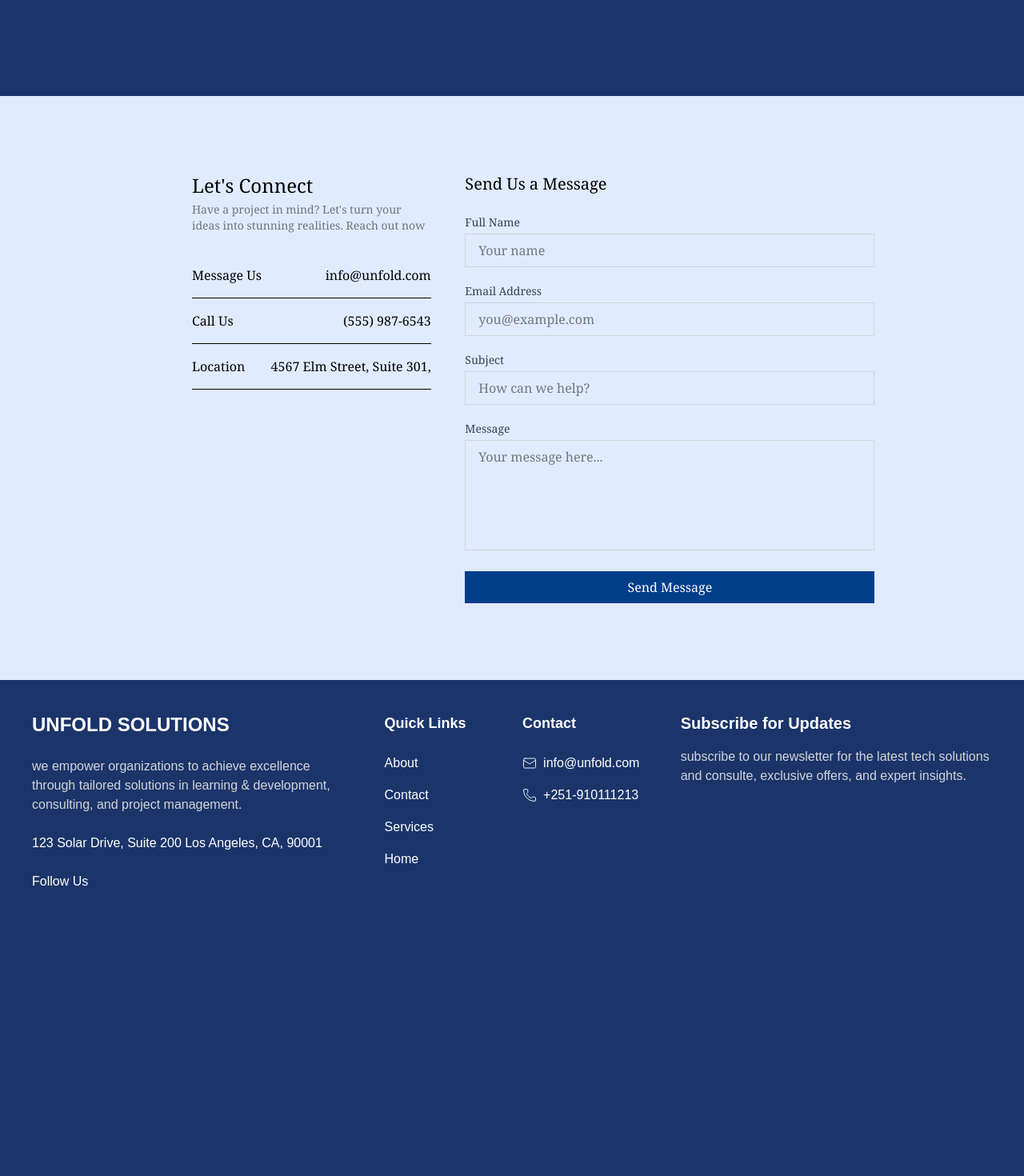
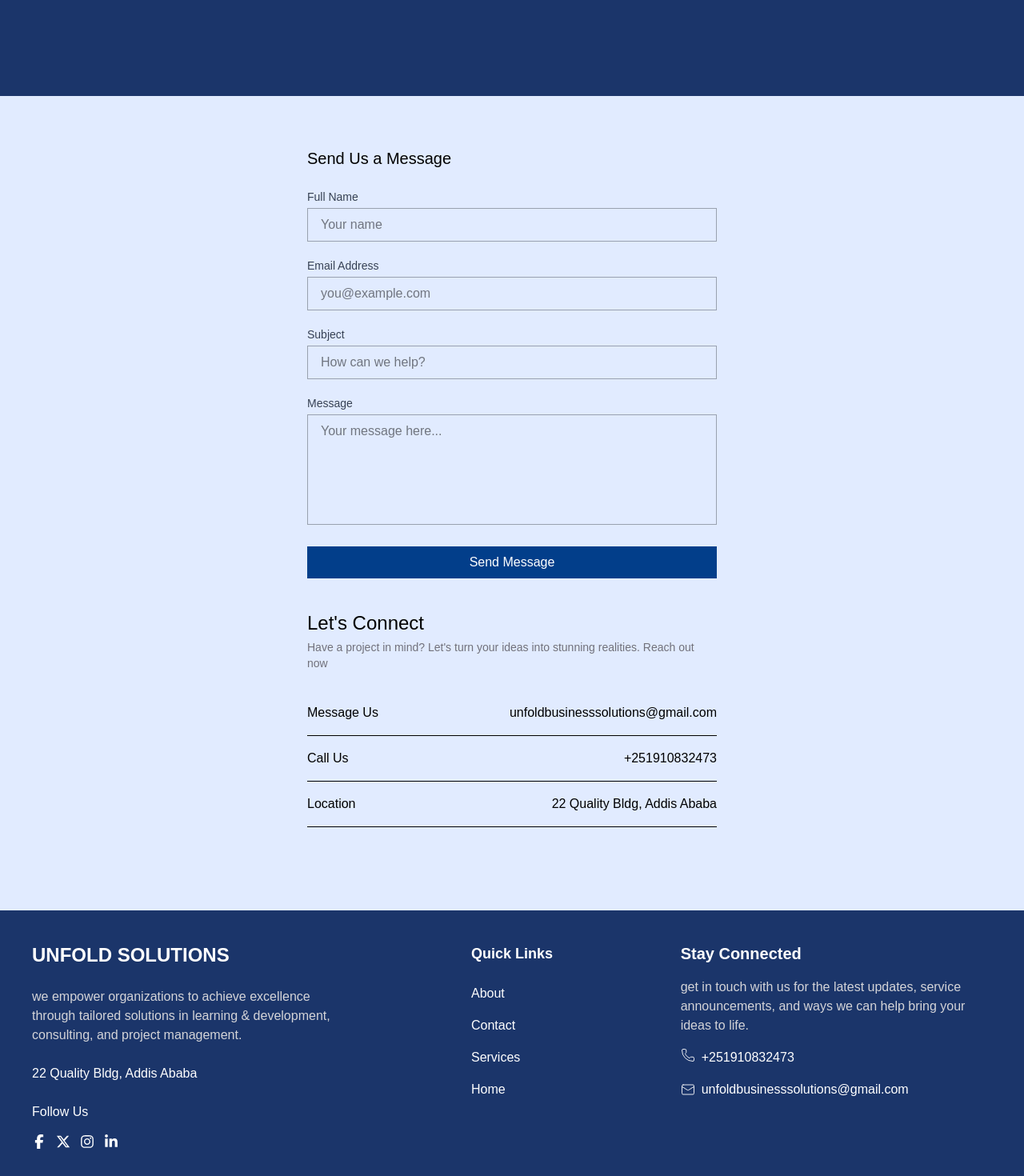
Before and after one commit to flavnat/unfold, a React (Vite) app: page /contact in a window 1280 px wide. Shown: the part 320-1790 px from the top of the page at 80% size. Before the commit the page ends 1474 px from the top, so only its background shows below. Built offline with nearby package versions, Linux system fonts and the light colour scheme; a web font is replaced by a local one.

Commit message:
feat: enhancement

```diff
--- a/src/components/Footer.jsx
+++ b/src/components/Footer.jsx
@@ -1,5 +1,14 @@
 import { Phone } from "lucide-react";
 import { Mail } from "lucide-react";
+import { FaLinkedinIn } from "react-icons/fa";
+import {
+  FaFacebookF,
+  FaInstagram,
+  FaTwitter,
+  FaX,
+  FaXTwitter,
+} from "react-icons/fa6";
+import { Link } from "react-router";
 
 function Footer() {
   return (
@@ -22,10 +31,44 @@ function Footer() {
           solutions in Learning & Development, Consulting, and Project
           Management.
         </p>
-        <p className="text-sm sm:text-base">123 Solar Drive, Suite 200 Los Angeles, CA, 90001</p>
+        <p className="text-sm sm:text-base">22 Quality Bldg, Addis Ababa</p>
 
         <div>
-          <p className="text-sm sm:text-base">Follow Us</p>
+          <p className="text-sm sm:text-base mb-4">Follow Us</p>
+          <div className="flex gap-x-3 text-lg">
+            <a
+              href="https://www.facebook.com/yourpage"
+              target="_blank"
+              rel="noopener noreferrer"
+              className="hover:text-blue-500"
+            >
+              <FaFacebookF />
+            </a>
+            <a
+              href="https://twitter.com/yourprofile"
+              target="_blank"
+              rel="noopener noreferrer"
+              className="hover:text-black"
+            >
+              <FaXTwitter />
+            </a>
+            <a
+              href="https://www.instagram.com/yourprofile"
+              target="_blank"
+              rel="noopener noreferrer"
+              className="hover:text-pink-500"
+            >
+              <FaInstagram />
+            </a>
+            <a
+              href="https://www.linkedin.com/company/unfold-business-solutions/"
+              target="_blank"
+              rel="noopener noreferrer"
+              className="hover:text-blue-700"
+            >
+              <FaLinkedinIn />
+            </a>
+          </div>
         </div>
       </div>
 
@@ -34,31 +77,51 @@ function Footer() {
         <div className="space-y-4 sm:space-y-6">
           <h1 className="text-base sm:text-lg font-semibold">Quick Links</h1>
           <ul className="flex flex-col space-y-3 sm:space-y-4 text-sm sm:text-base">
-            <li>About</li>
-            <li>Contact</li>
-            <li>Services</li>
-            <li>Home</li>
-          </ul>
-        </div>
-        <div className="space-y-4 sm:space-y-6">
-          <h1 className="text-base sm:text-lg font-semibold">Contact</h1>
-          <ul className="flex flex-col space-y-3 sm:space-y-4 text-sm sm:text-base">
-            <li className="flex space-x-2 items-center">
-              <Mail strokeWidth={1.2} size={18} /> <span>info@unfold.com</span>
-            </li>
-            <li className="flex space-x-2 items-center">
-              <Phone strokeWidth={1.2} size={18} /> <span>+251-910111213</span>
-            </li>
+            <Link to={"/about"} className="hover:underline">
+              About
+            </Link>
+            <Link to={"/contact"} className="hover:underline">
+              Contact
+            </Link>
+            <Link to={"services"} className="hover:underline">
+              Services
+            </Link>
+            <Link to={"/"} className="hover:underline">
+              Home
+            </Link>
           </ul>
         </div>
       </div>
 
       {/* Third Column */}
-      <div className="space-y-3 sm:space-y-4 md:col-span-2 lg:col-span-1">
-        <h1 className="text-lg sm:text-xl font-semibold">Subscribe for Updates</h1>
-        <p className="text-zinc-300 lowercase text-sm sm:text-base">
-          Subscribe to our newsletter for the latest tech solutions and consulte, exclusive offers, and expert insights.
-        </p>
+      <div className="space-y-4 sm:space-y-6">
+        <div className="space-y-3 sm:space-y-4 md:col-span-2 lg:col-span-1">
+          <h1 className="text-lg sm:text-xl font-semibold">Stay Connected</h1>
+          <p className="text-zinc-300 lowercase text-sm sm:text-base">
+            Get in touch with us for the latest updates, service announcements,
+            and ways we can help bring your ideas to life.
+          </p>
+          <ul className="flex flex-col space-y-3 sm:space-y-4 text-sm sm:text-base">
+            <li className="flex space-x-2 items-start">
+              <Phone strokeWidth={1.2} size={18} />
+              <span className="flex flex-col space-y-1">
+                <a href="tel:+251910832473" className="hover:underline">
+                  +251910832473
+                </a>
+              </span>
+            </li>
+
+            <li className="flex space-x-2 items-center">
+              <Mail strokeWidth={1.2} size={18} />
+              <a
+                href="mailto:unfoldbusinesssolutions@gmail.com"
+                className="hover:underline"
+              >
+                unfoldbusinesssolutions@gmail.com
+              </a>
+            </li>
+          </ul>
+        </div>
       </div>
     </footer>
   );
--- a/src/components/Navbar.jsx
+++ b/src/components/Navbar.jsx
@@ -61,7 +61,7 @@ export default function Navbar() {
   return (
     <header
       style={{ backgroundColor: headerBgColor, color: headerTextColor }}
-      className={`fixed top-0 left-0 w-full z-50 font-serif transition-transform duration-300 ease-in-out ${
+      className={`fixed top-0 left-0 w-full z-50 transition-transform duration-300 ease-in-out ${
         shouldHide ? "-translate-y-full" : "translate-y-0"
       }`}
     >
--- a/src/components/ServiceTabs.jsx
+++ b/src/components/ServiceTabs.jsx
@@ -8,8 +8,7 @@ function ServiceTabs() {
       title: "Empower Your Skills",
       description:
         "Tailor training programs to match your team's unique needs with flexible modules, real-world exercises, and expert-led sessions. Track progress visually and ensure growth.",
-      primaryAction: { text: "Get started", href: "/learning" },
-      secondaryAction: { text: "Learn more", href: "/learning-more" },
+      secondaryAction: { text: "Learn more", href: "/services" },
     },
     {
       label: "Consulting & Advisory",
@@ -17,8 +16,7 @@ function ServiceTabs() {
       title: "Expert Guidance for Success",
       description:
         "Leverage our consultants' deep expertise to identify opportunities, solve business challenges, and optimize processes for sustainable growth.",
-      primaryAction: { text: "Get started", href: "/consulting" },
-      secondaryAction: { text: "Learn more", href: "/consulting-more" },
+      secondaryAction: { text: "Learn more", href: "/services" },
     },
     {
       label: "Project Management",
@@ -26,14 +24,13 @@ function ServiceTabs() {
       title: "Streamline Your Projects",
       description:
         "Manage projects effortlessly with our collaborative tools. Customize workflows, track tasks, and hit deadlines with precision.",
-      primaryAction: { text: "Get started", href: "/projects" },
-      secondaryAction: { text: "Learn more", href: "/projects-more" },
+      secondaryAction: { text: "Learn more", href: "/services" },
     },
   ];
 
   const [active, setActive] = useState(0);
   return (
-    <div className="mt-6 font-serif">
+    <div className="mt-6">
       <div className="flex mt-8 sm:mt-14 overflow-x-auto scroll-smooth flex-nowrap justify-center gap-4 sm:gap-x-20 max-w-6xl mx-auto px-4">
         {tabs.map((tab, index) => {
           const isActive = active === index;
@@ -57,13 +54,13 @@ function ServiceTabs() {
 
       {/* Tab Content */}
 
-      <div className="max-w-6xl mx-auto mt-8 sm:mt-10 grid grid-cols-1 lg:grid-cols-2 gap-6 sm:gap-8 lg:gap-10 items-center px-4">
+      <div className="max-w-6xl mx-auto mt-8 sm:mt-10 grid grid-cols-1 lg:grid-cols-2 gap-6 sm:gap-8 lg:gap-10 items-start px-4">
         <img
           src={tabs[active].image}
           alt={tabs[active].title}
           className="rounded-xl shadow-lg w-full h-auto"
         />
-        <div>
+        <div className="md:py-10">
           <h2 className="text-2xl sm:text-3xl mb-3 sm:mb-4">
             {tabs[active].title}
           </h2>
--- a/src/components/ServiceTabsMain.jsx
+++ b/src/components/ServiceTabsMain.jsx
@@ -187,7 +187,7 @@ function ServiceTabsWithAccordion() {
   const activeTab = servicesData[active];
 
   return (
-    <div className="mt-6 font-serif">
+    <div className="mt-6">
       {/* Tabs */}
       <div className="flex mt-8 sm:mt-14 overflow-x-auto scroll-smooth flex-nowrap justify-center gap-4 sm:gap-x-20 max-w-6xl mx-auto px-4">
         {servicesData.map((tab, index) => {
--- a/src/pages/About.jsx
+++ b/src/pages/About.jsx
@@ -1,18 +1,17 @@
-import { useEffect } from "react";
 import AOS from "aos";
 import "aos/dist/aos.css";
+import { useEffect } from "react";
 
 import {
   Accessibility,
   Lamp,
   Lightbulb,
-  Linkedin,
   ShieldCheck,
-  Users,
+  Users
 } from "lucide-react";
+import { FaLinkedin } from "react-icons/fa";
 import Footer from "../components/Footer";
 import Navbar from "../components/Navbar";
-import { FaLinkedin } from "react-icons/fa";
 
 const coreValues = [
   {
@@ -66,12 +65,6 @@ const teamMembers = [
     role: "Team Lead",
     image: "/assets/team/team2.png",
   },
-  {
-    id: 4,
-    name: "Dawit Teshome",
-    role: "Head of Business",
-    image: "/assets/team/team2.png",
-  },
 ];
 
 function About() {
@@ -86,7 +79,7 @@ function About() {
       </div>
       <div className="bg-[#E1EBFF]">
         <div
-          className="py-20 sm:py-32 md:py-40 font-serif items-center max-w-6xl mx-auto text-center px-4"
+          className="py-20 sm:py-32 md:py-40  items-center max-w-6xl mx-auto text-center px-4"
           data-aos="fade-up"
         >
           <h1 className="text-3xl sm:text-4xl md:text-5xl leading-tight sm:leading-snug md:leading-14">
@@ -107,7 +100,7 @@ function About() {
           />
         </div>
 
-        <div className="bg-white font-serif">
+        <div className="bg-white ">
           <div
             className="max-w-6xl space-y-6 sm:space-y-8 grid grid-cols-1 lg:grid-cols-2 mx-auto py-8 sm:py-10 px-4 sm:px-10 gap-6 lg:gap-x-6 items-stretch"
             data-aos="fade-up"
@@ -135,7 +128,7 @@ function About() {
 
         <div className="bg-white">
           <div
-            className="max-w-6xl mx-auto py-12 sm:py-16 md:py-20 font-serif px-4"
+            className="max-w-6xl mx-auto py-12 sm:py-16 md:py-20  px-4"
             data-aos="fade-up"
           >
             <h1 className="text-3xl sm:text-4xl md:text-5xl text-center">
@@ -169,18 +162,18 @@ function About() {
             className="max-w-6xl mx-auto py-16 sm:py-20 md:py-24 px-4"
             data-aos="fade-up"
           >
-            <h1 className="text-2xl sm:text-3xl md:text-4xl text-center font-serif">
-              Meet the <span className="font-serif"> experts behind </span>
+            <h1 className="text-2xl sm:text-3xl md:text-4xl text-center ">
+              Meet the <span className=""> experts behind </span>
               Unfold Solutions
               <br className="hidden sm:block" />
               your trusted IT Partners
             </h1>
 
-            <div className="my-8 sm:my-10 grid grid-cols-1 sm:grid-cols-2 lg:grid-cols-3 xl:grid-cols-4 gap-6 sm:gap-8 lg:gap-10">
+            <div className="my-8 sm:my-10 grid grid-cols-1 sm:grid-cols-2 lg:grid-cols-3 xl:grid-cols-3 gap-6 sm:gap-8 lg:gap-10">
               {teamMembers.map((member) => (
                 <div
                   key={member.id}
-                  className="space-y-3"
+                  className="space-y-3 bg-primary p-5 rounded-2xl text-white"
                   data-aos="fade-up"
                   data-aos-delay={member.id * 100}
                 >
@@ -192,9 +185,9 @@ function About() {
                     />
                   </div>
                   <div className="space-y-0.5 flex justify-between items-end">
-                    <div>
-                      <h4 className="text-base sm:text-lg">{member.name}</h4>
-                      <p className="text-xs sm:text-sm">{member.role}</p>
+                    <div className="space-y-1.5">
+                      <h4 className="md:text-lg text-sm">{member.name}</h4>
+                      <p className="text-xs sm:text-sm text-zinc-300">{member.role}</p>
                     </div>
                     <div>
                       <FaLinkedin className="w-6 h-6 hover:text-blue-700 cursor-pointer transition-colors" />
--- a/src/pages/Contact.jsx
+++ b/src/pages/Contact.jsx
@@ -7,15 +7,15 @@ import Navbar from "../components/Navbar";
 const contactInfo = [
   {
     title: "Message Us",
-    content: "info@unfold.com",
+    content: "unfoldbusinesssolutions@gmail.com",
   },
   {
     title: "Call Us",
-    content: "(555) 987-6543",
+    content: "+251910832473",
   },
   {
     title: "Location",
-    content: "4567 Elm Street, Suite 301,",
+    content: "22 Quality Bldg, Addis Ababa",
   },
 ];
 
@@ -29,7 +29,7 @@ function Contact() {
       <Navbar />
       <div className="bg-primary">
         <div
-          className="py-20 sm:py-32 md:py-40 font-serif text-white items-center max-w-6xl mx-auto text-center px-4"
+          className="py-20 sm:py-32 md:py-40 text-white items-center max-w-6xl mx-auto text-center px-4"
           data-aos="fade-up"
         >
           <div className="space-y-2">
@@ -44,37 +44,15 @@ function Contact() {
           </div>
         </div>
 
-        <div
-          className="bg-[#E1EBFF] font-serif"
-          data-aos="fade-up"
-          data-aos-delay="100"
-        >
-          <div className="max-w-5xl mx-auto py-16 sm:py-20 md:py-24 px-4 sm:ps-16 md:ps-28 grid grid-cols-1 lg:grid-cols-3 gap-8 lg:gap-0">
-            <div>
-              <div className="space-y-1">
-                <h1 className="text-xl sm:text-2xl">Let's Connect</h1>
-                <p className="text-xs sm:text-sm text-zinc-500">
-                  Have a project in mind? Let's turn your ideas into stunning
-                  realities. Reach out now
-                </p>
-              </div>
-
-              <div className="mt-6">
-                {contactInfo.map((info) => (
-                  <div
-                    className={`flex justify-between space-x-4 py-4 border-b`}
-                    key={info.title}
-                  >
-                    <h4 className="text-sm sm:text-base">{info.title}</h4>
-                    <h5 className="text-sm sm:text-base">{info.content}</h5>
-                  </div>
-                ))}
-              </div>
-            </div>
-
+        <div className="bg-[#E1EBFF]" data-aos="fade-up" data-aos-delay="100">
+          <div className="max-w-5xl mx-auto py-16">
             <div className="max-w-lg w-full mx-auto lg:col-span-2">
               <h2 className="text-lg sm:text-xl mb-6">Send Us a Message</h2>
-              <form>
+              <form
+                action="mailto:unfoldbusinesssolutions@gmail.com"
+                method="POST"
+                encType="text/plain"
+              >
                 <div className="space-y-4 sm:space-y-5">
                   {/* Name Field */}
                   <div>
@@ -87,7 +65,7 @@ function Contact() {
                     <input
                       type="text"
                       id="name"
-                      className="w-full px-3 sm:px-4 py-2 border border-gray-300 focus:ring-2 focus:ring-secondary focus:border-secondary outline-none transition"
+                      className="w-full px-3 sm:px-4 py-2 border border-gray-400 focus:ring-2 focus:ring-secondary focus:border-secondary outline-none transition"
                       placeholder="Your name"
                       required
                     />
@@ -104,7 +82,7 @@ function Contact() {
                     <input
                       type="email"
                       id="email"
-                      className="w-full px-3 sm:px-4 py-2 border border-gray-300 focus:ring-2 focus:ring-secondary focus:border-secondary outline-none transition"
+                      className="w-full px-3 sm:px-4 py-2 border border-gray-400 focus:ring-2 focus:ring-secondary focus:border-secondary outline-none transition"
                       placeholder="you@example.com"
                       required
                     />
@@ -121,7 +99,7 @@ function Contact() {
                     <input
                       type="text"
                       id="subject"
-                      className="w-full px-3 sm:px-4 py-2 border border-gray-300 focus:ring-2 focus:ring-secondary focus:border-secondary outline-none transition"
+                      className="w-full px-3 sm:px-4 py-2 border border-gray-400 focus:ring-2 focus:ring-secondary focus:border-secondary outline-none transition"
                       placeholder="How can we help?"
                       required
                     />
@@ -138,7 +116,7 @@ function Contact() {
                     <textarea
                       id="message"
                       rows={5}
-                      className="w-full px-3 sm:px-4 py-2 border border-gray-300 focus:ring-2 focus:ring-secondary focus:border-secondary outline-none transition resize-none"
+                      className="w-full px-3 sm:px-4 py-2 border border-gray-400 focus:ring-2 focus:ring-secondary focus:border-secondary outline-none transition resize-none"
                       placeholder="Your message here..."
                       required
                     ></textarea>
@@ -156,6 +134,45 @@ function Contact() {
                 </div>
               </form>
             </div>
+
+            <div className="max-w-lg py-10 mx-auto">
+              <div className="space-y-1">
+                <h1 className="text-xl sm:text-2xl">Let's Connect</h1>
+                <p className="text-xs sm:text-sm text-zinc-500">
+                  Have a project in mind? Let's turn your ideas into stunning
+                  realities. Reach out now
+                </p>
+              </div>
+
+              <div className="mt-6">
+                {contactInfo.map((info) => (
+                  <div
+                    className="flex justify-between space-x-4 py-4 border-b"
+                    key={info.title}
+                  >
+                    <h4 className="text-sm sm:text-base">{info.title}</h4>
+
+                    {info.title === "Message Us" ? (
+                      <a
+                        href={`mailto:${info.content}`}
+                        className="text-sm sm:text-base hover:underline break-all"
+                      >
+                        {info.content}
+                      </a>
+                    ) : info.title === "Call Us" ? (
+                      <a
+                        href={`tel:${info.content}`}
+                        className="text-sm sm:text-base hover:underline"
+                      >
+                        {info.content}
+                      </a>
+                    ) : (
+                      <h5 className="text-sm sm:text-base">{info.content}</h5>
+                    )}
+                  </div>
+                ))}
+              </div>
+            </div>
           </div>
         </div>
       </div>
--- a/src/pages/Services.jsx
+++ b/src/pages/Services.jsx
@@ -16,7 +16,7 @@ function Services() {
       <Navbar />
       <div className="bg-[#E1EBFF]">
         <div
-          className="py-20 sm:py-32 md:py-40 font-serif items-center max-w-6xl mx-auto text-center px-4"
+          className="py-20 sm:py-32 md:py-40  items-center max-w-6xl mx-auto text-center px-4"
           data-aos="fade-up"
         >
           <h1 className="text-3xl sm:text-4xl md:text-5xl leading-tight sm:leading-snug md:leading-14">
@@ -36,7 +36,7 @@ function Services() {
           />
         </div>
 
-        <div className="bg-white py-8 sm:py-10 font-serif">
+        <div className="bg-white py-8 sm:py-10 ">
           <div
             className="max-w-6xl mx-auto px-4"
             data-aos="fade-up"
```
Also changed, not shown: src/pages/Home.jsx (+18 -12 lines), public/assets/air.webp (deleted), public/assets/hero-section.png (added).
